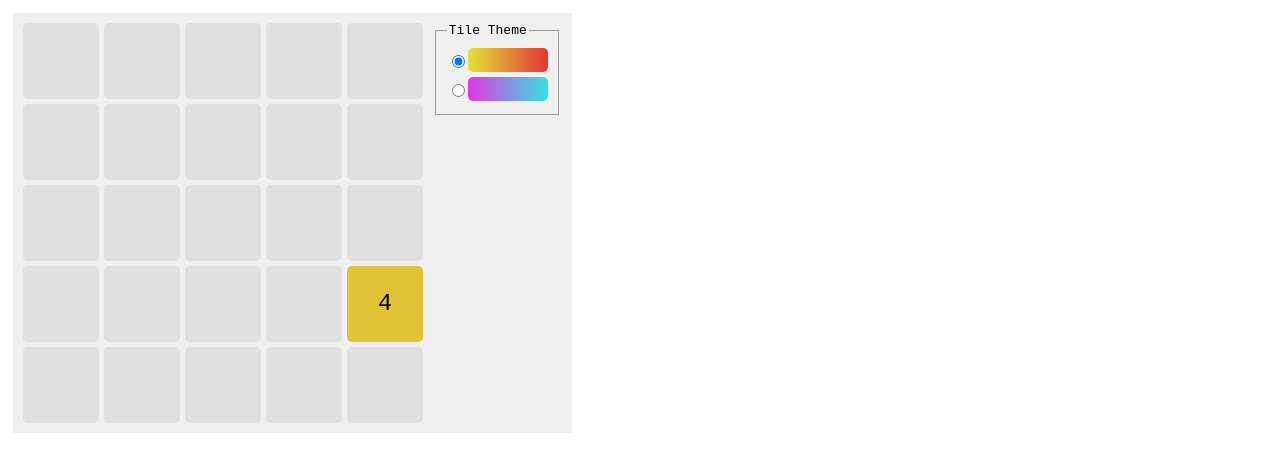
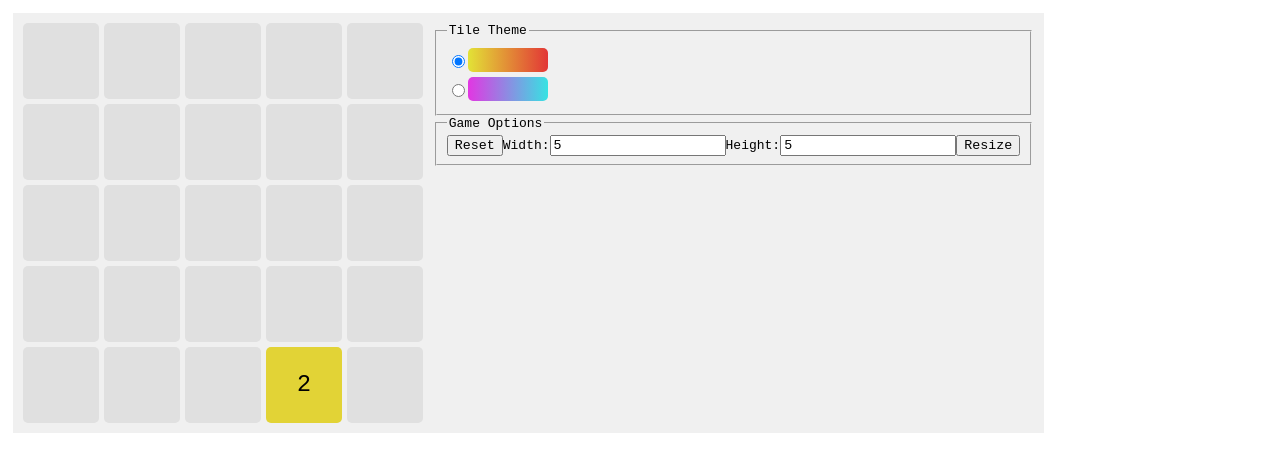
Before and after one commit to jamie-thompson-1024/2048-clone, a React (Create React App) app: page / in a window 1280 px wide. Shown: the top 472 px of the page. Built offline with nearby package versions, Linux system fonts and the light colour scheme.

Commit message:
Completed game functionality

```diff
--- a/src/game/Controls.tsx
+++ b/src/game/Controls.tsx
@@ -9,6 +9,9 @@ const tileThemes = [
 
 function Controls() {
 
+    const [widthInput, setWidthInput] = useState<number | string>(5);
+    const [heightInput, setHeightInput] = useState<number | string>(5);
+
     const [tileTheme, setTileTheme] = useState(0);
     const dispatch = useDispatch();
 
@@ -17,6 +20,10 @@ function Controls() {
         setTileTheme(value);
         dispatch({ type: 'setTileTheme', payload: tileThemes[value] });
     }, [setTileTheme, dispatch]);
+
+    const resizeGame = useCallback(() => {
+
+    }, []);
 
     return (
         <div className="controls">
@@ -38,6 +45,31 @@ function Controls() {
                     );
                 })}
             </fieldset>
+            <fieldset className="gameOptions">
+                    <legend>Game Options</legend>
+                    <button>Reset</button>
+                    <label htmlFor="gameOptions-widthInput">
+                        Width:
+                        <input
+                            id="gameOptions-widthInput"
+                            onChange={(ev) => {
+                                setWidthInput(ev.target.value)
+                            }}
+                            value={widthInput}
+                            type="number"></input>
+                    </label>
+                    <label htmlFor="gameOptions-heightInput">
+                        Height:
+                        <input
+                            id="gameOptions-heightInput"
+                            onChange={(ev) => {
+                                setHeightInput(ev.target.value)
+                            }}
+                            value={heightInput}
+                            type="number"></input>
+                    </label>
+                    <button onClick={resizeGame}>Resize</button>
+            </fieldset>
         </div>
     )
 }
--- a/src/game/game.css
+++ b/src/game/game.css
@@ -13,8 +13,8 @@
     display: grid;
     gap: 5px;
 
-    width: 25rem;
-    height: 25rem;
+    min-width: 25rem;
+    min-height: 25rem;
 }
 
 .gameTile {
--- a/src/game/game.tsx
+++ b/src/game/game.tsx
@@ -1,5 +1,5 @@
 
-import React, { useCallback, useEffect, useRef, useState } from 'react';
+import React, { useEffect, useRef, useState } from 'react';
 import './game.css';
 
 import Controls from './Controls';
@@ -22,14 +22,24 @@ function grid2Togrid1(grid2: number[][])
 
 function Game() {
 
-    const [gameLogic] = useState(new GameLogic());
+    const [gameLogic, setGameLogic] = useState<GameLogic>();
 
-    const [grid, setGrid] = useState<number[]>(grid2Togrid1(gameLogic.grid));
-    const [[width, height], setSize] = useState<[number, number]>([gameLogic.width, gameLogic.height]);
+    const [grid, setGrid] = useState<number[]>();
+    const [size, setSize] = useState<[number, number]>();
+    const [width, height] = size ?? [5,5];
+
+    useEffect(() => {
+        let game = new GameLogic();
+        setGameLogic(game);
+        setGrid(grid2Togrid1(game.grid));
+        setSize([game.width, game.height]);
+    }, []);
 
     // attach game grid element to game logic for touch events
     const gameSpace = useRef<HTMLDivElement>(null);
     useEffect(() => {
+        if(gameLogic)
+        {
             let gameSpaceElement = gameSpace.current;
             if(gameSpaceElement)
                 gameLogic.attachElement(gameSpaceElement);
@@ -37,10 +47,13 @@ function Game() {
                 if(gameSpaceElement)
                     gameLogic.detachElement(gameSpaceElement);
             }
+        }
     }, [gameLogic, gameSpace]);
 
     // attach grid display to gamelogic grid data/size changes
     useEffect(() => {
+        if(gameLogic)
+        {
             const updateGrid = () => {
                 setGrid(grid2Togrid1(gameLogic.grid));
             }
@@ -55,6 +68,7 @@ function Game() {
                 gameLogic.removeEventListener('resize', updateSize);
                 gameLogic.removeEventListener('update', updateGrid);
             }
+        }
     }, [gameLogic, setGrid, setSize]);
 
     return (
@@ -66,7 +80,7 @@ function Game() {
                     gridTemplateColumns: `repeat(${width}, 1fr)`,
                     gridTemplateRows: `repeat(${height}, 1fr)`
                 }}>
-                    { grid.map((value, i) =>
+                    { grid?.map((value, i) =>
                         <Tile value={value} key={i} />
                     )}
             </div>
--- a/src/game/logic/GameControls.ts
+++ b/src/game/logic/GameControls.ts
@@ -21,15 +21,19 @@ class GameControls extends EventTarget
     };
 
     keyHandler = this.keyInputHandler.bind(this);
+    keyUpHandler = this.keyUpInputHandler.bind(this);
     touchHandler = this.touchInputHandler.bind(this);
 
     els: HTMLElement[] = [];
+
+    blockKeyInput = false;
 
     constructor()
     {
         super();
 
         window.addEventListener('keydown', this.keyHandler);
+        window.addEventListener('keyup', this.keyUpHandler);
     }
 
     attachElement(el: HTMLElement)
@@ -56,19 +60,29 @@ class GameControls extends EventTarget
         this.els = [];
 
         window.removeEventListener('keydown', this.keyHandler);
+        window.removeEventListener('keyup', this.keyUpHandler);
+    }
+
+    keyUpInputHandler()
+    {
+        this.blockKeyInput = false;
     }
 
     keyInputHandler(ev: KeyboardEvent)
     {
         let { code } = ev;
 
-        if(this.bindings[code])
+        if(this.bindings[code] && !this.blockKeyInput)
+        {
+            this.blockKeyInput = true;
             this.dispatchEvent(
                 new CustomEvent<GameInputEvent>('gameInput', {
                     detail: {
                         code,
                         direction: this.bindings[code]
-                    }}));
+                    }
+                }));
+        }
     }
 
     touchInputHandler(ev: TouchEvent)
--- a/src/game/logic/GameLogic.ts
+++ b/src/game/logic/GameLogic.ts
@@ -37,6 +37,8 @@ class GameLogic extends GameControls
     {
         this.wipeGrid();
         this.newTile();
+
+        this.dispatchEvent(new Event('update'));
     }
 
     wipeGrid()
@@ -50,8 +52,6 @@ class GameLogic extends GameControls
                 this.grid[y].push(0);
             }
         }
-
-        this.dispatchEvent(new Event('update'));
     }
 
     resize(newWidth: number, newHeight: number)
@@ -83,12 +83,12 @@ class GameLogic extends GameControls
                 if(val === 0) emptyTiles.push([y, x]);
             });
         });
+        // end function if no empty tiles
+        if(emptyTiles.length === 0) return;
         // get random index from list
         let newTileIndex = emptyTiles[Math.floor(Math.random() * emptyTiles.length)];
         // set empty tile to 2 70% of time and 4 30% of time
         this.grid[newTileIndex[0]][newTileIndex[1]] = Math.random() > 0.3 ? 2 : 4;
-
-        this.dispatchEvent(new Event('update'));
     }
 
     slideGrid(dir: Direction)
@@ -96,18 +96,104 @@ class GameLogic extends GameControls
         switch(dir)
         {
             case 'down':
-
+                for(let x = 0; x < this.width; x++)
+                    for(let y = this.height - 2; y >= 0; y--)
+                        if(this.grid[y][x] > 0)
+                        {
+                            let moveTo: [number, number] | undefined;
+                            for(let backStep = y + 1; backStep < this.height; backStep++)
+                            {
+                                if(
+                                    this.grid[backStep][x] === 0 ||
+                                    this.grid[backStep][x] === this.grid[y][x])
+                                {
+                                    moveTo = [x, backStep];
+                                }else{
+                                    break;
+                                }
+                            }
+                            if(moveTo)
+                            {
+                                this.grid[moveTo[1]][moveTo[0]] += this.grid[y][x];
+                                this.grid[y][x] = 0;
+                            }
+                        }
                 break;
             case 'left':
-
+                for(let y = 0; y < this.height; y++)
+                    for(let x = 1; x < this.width; x++)
+                        if(this.grid[y][x] > 0)
+                        {
+                            let moveTo: [number, number] | undefined;
+                            for(let backStep = x - 1; backStep >= 0; backStep--)
+                            {
+                                if(
+                                    this.grid[y][backStep] === 0 ||
+                                    this.grid[y][backStep] === this.grid[y][x])
+                                {
+                                    moveTo = [backStep, y];
+                                }else{
+                                    break;
+                                }
+                            }
+                            if(moveTo)
+                            {
+                                this.grid[moveTo[1]][moveTo[0]] += this.grid[y][x];
+                                this.grid[y][x] = 0;
+                            }
+                        }
                 break;
             case 'right':
-
+                for(let y = 0; y < this.height; y++)
+                    for(let x = this.width - 2; x >= 0; x--)
+                        if(this.grid[y][x] > 0)
+                        {
+                            let moveTo: [number, number] | undefined;
+                            for(let backStep = x + 1; backStep < this.width; backStep++)
+                            {
+                                if(
+                                    this.grid[y][backStep] === 0 ||
+                                    this.grid[y][backStep] === this.grid[y][x])
+                                {
+                                    moveTo = [backStep, y];
+                                }else{
+                                    break;
+                                }
+                            }
+                            if(moveTo)
+                            {
+                                this.grid[moveTo[1]][moveTo[0]] += this.grid[y][x];
+                                this.grid[y][x] = 0;
+                            }
+                        }
                 break;
             case 'up':
-
+                for(let x = 0; x < this.width; x++)
+                    for(let y = 0; y < this.height; y++)
+                        if(this.grid[y][x] > 0)
+                        {
+                            let moveTo: [number, number] | undefined;
+                            for(let backStep = y - 1; backStep >= 0; backStep--)
+                            {
+                                if(
+                                    this.grid[backStep][x] === 0 ||
+                                    this.grid[backStep][x] === this.grid[y][x])
+                                {
+                                    moveTo = [x, backStep];
+                                }else{
+                                    break;
+                                }
+                            }
+                            if(moveTo)
+                            {
+                                this.grid[moveTo[1]][moveTo[0]] += this.grid[y][x];
+                                this.grid[y][x] = 0;
+                            }
+                        }
                 break;
         }
+
+        this.newTile();
 
         this.dispatchEvent(new Event('update'));
     }
```
Lines whose indentation alone changed are shown as unchanged.
